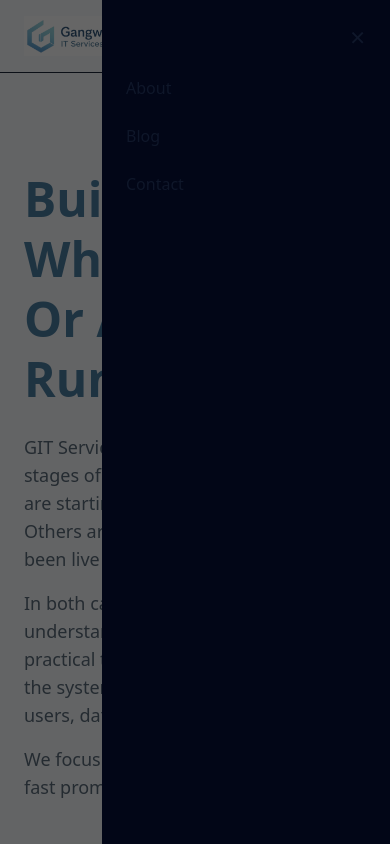
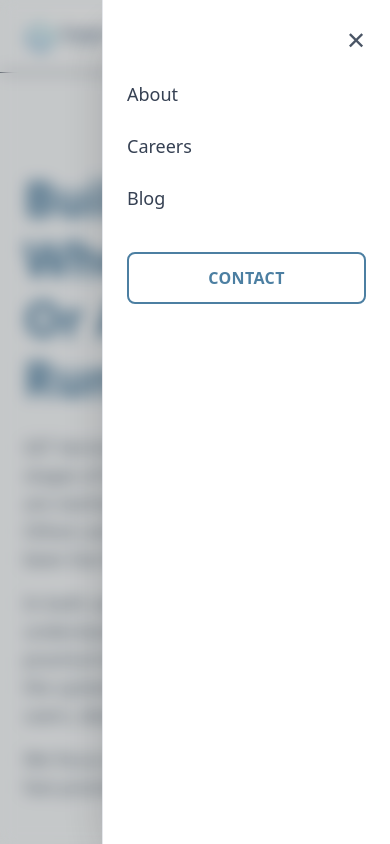
Before and after one commit to Anshuljn087/company-portfolio, a Next.js app: page / in a window 390 px wide. Both pictures are taken after a click on the button "Open Menu". Shown: the top 844 px of the page. Built offline with nearby package versions, Linux system fonts and the light colour scheme.

Commit message:
Changed the layout and fixed pages

```diff
--- a/src/components/layout/Navbar.tsx
+++ b/src/components/layout/Navbar.tsx
@@ -23,9 +23,7 @@ export default function Navbar() {
 
         {/* Desktop Menu */}
         <div className="hidden md:flex items-center gap-8 text-sm">
-          <Link href="/about">
-            About
-          </Link>
+          <Link href="/about">About</Link>
           <Link href="/careers" className="hover:text-[var(--primary)]">
             Careers
           </Link>
@@ -49,26 +47,65 @@ export default function Navbar() {
 
       {/* Mobile Drawer */}
       {open && (
-        <div className="fixed inset-0 z-50 bg-black/60 md:hidden">
-          <div className="absolute right-0 top-0 h-full w-72 bg-[#020617] p-6 flex flex-col gap-6">
-            {/* Close */}
+        <div className="fixed inset-0 z-50 bg-black/20 backdrop-blur-sm md:hidden">
+          {/* PANEL */}
+          <div
+            className="
+      absolute right-0 top-0 h-full w-72
+      bg-white
+      border-l border-gray-200
+      shadow-2xl
+      p-6 flex flex-col gap-6
+      animate-slideIn
+    "
+          >
+            {/* CLOSE */}
             <button
-              className="self-end text-xl"
+              className="self-end text-2xl text-gray-600 hover:text-[var(--primary)] transition"
               onClick={() => setOpen(false)}
               aria-label="Close Menu"
             >
               ✕
             </button>
 
-            <Link href="/about" onClick={() => setOpen(false)}>
+            {/* LINKS */}
+            <Link
+              href="/about"
+              onClick={() => setOpen(false)}
+              className="text-lg font-medium text-gray-700 hover:text-[var(--primary)] transition"
+            >
               About
             </Link>
 
-            <Link href="/blog" onClick={() => setOpen(false)}>
+            <Link
+              href="/careers"
+              onClick={() => setOpen(false)}
+              className="text-lg font-medium text-gray-700 hover:text-[var(--primary)] transition"
+            >
+              Careers
+            </Link>
+
+            <Link
+              href="/blog"
+              onClick={() => setOpen(false)}
+              className="text-lg font-medium text-gray-700 hover:text-[var(--primary)] transition"
+            >
               Blog
             </Link>
 
-            <Link href="/contact" onClick={() => setOpen(false)}>
+            <Link
+              href="/contact"
+              onClick={() => setOpen(false)}
+              className="
+          mt-4 text-center py-3 rounded-lg
+          border-2 border-[var(--primary)]
+          text-[var(--primary)]
+          uppercase font-semibold tracking-wide
+          transition
+          hover:bg-[var(--primary)]
+          hover:text-white
+        "
+            >
               Contact
             </Link>
           </div>
```
